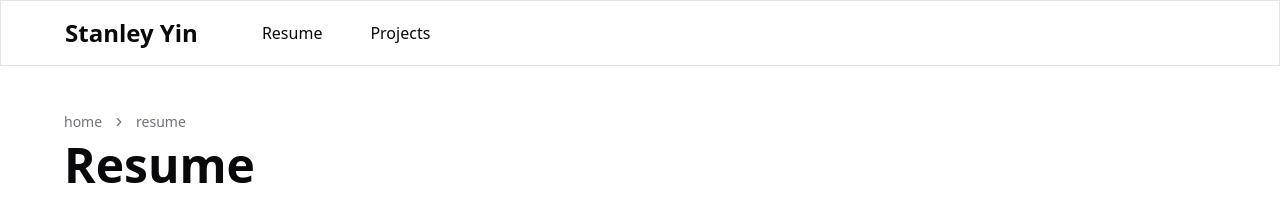
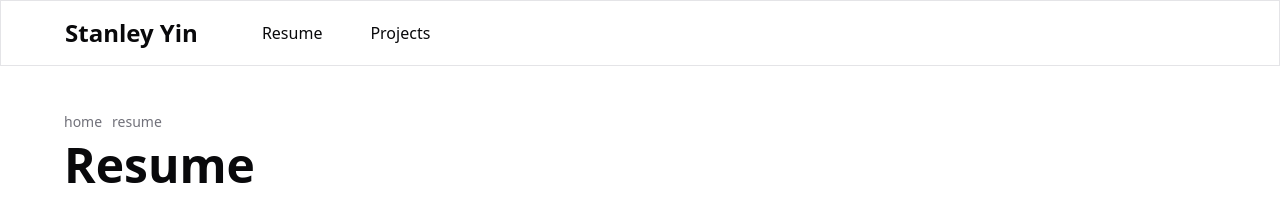
Before and after one commit to stanley-yin/my-website, a Next.js app: page /resume in a window 1280 px wide. Shown: the top 202 px of the page. Built offline with nearby package versions, Linux system fonts and the light colour scheme.

Commit message:
fix: fix BreadCrumb key error

```diff
--- a/src/components/CustomBreadcrumb.tsx
+++ b/src/components/CustomBreadcrumb.tsx
@@ -19,12 +19,12 @@ type CrumbsProps = {
 
 const CustomBreadcrumb = ({ crumbs }: CrumbsProps) => {
   const crumbItems = crumbs.map((item, index) => (
-    <>
-      <BreadcrumbItem key={index}>
+    <div key={index}>
+      <BreadcrumbItem>
         <BreadcrumbLink href={item.path}> {item.title}</BreadcrumbLink>
       </BreadcrumbItem>
       <BreadcrumbSeparator className="last:hidden" />
-    </>
+    </div>
   ));
   return (
     <Breadcrumb>
```
